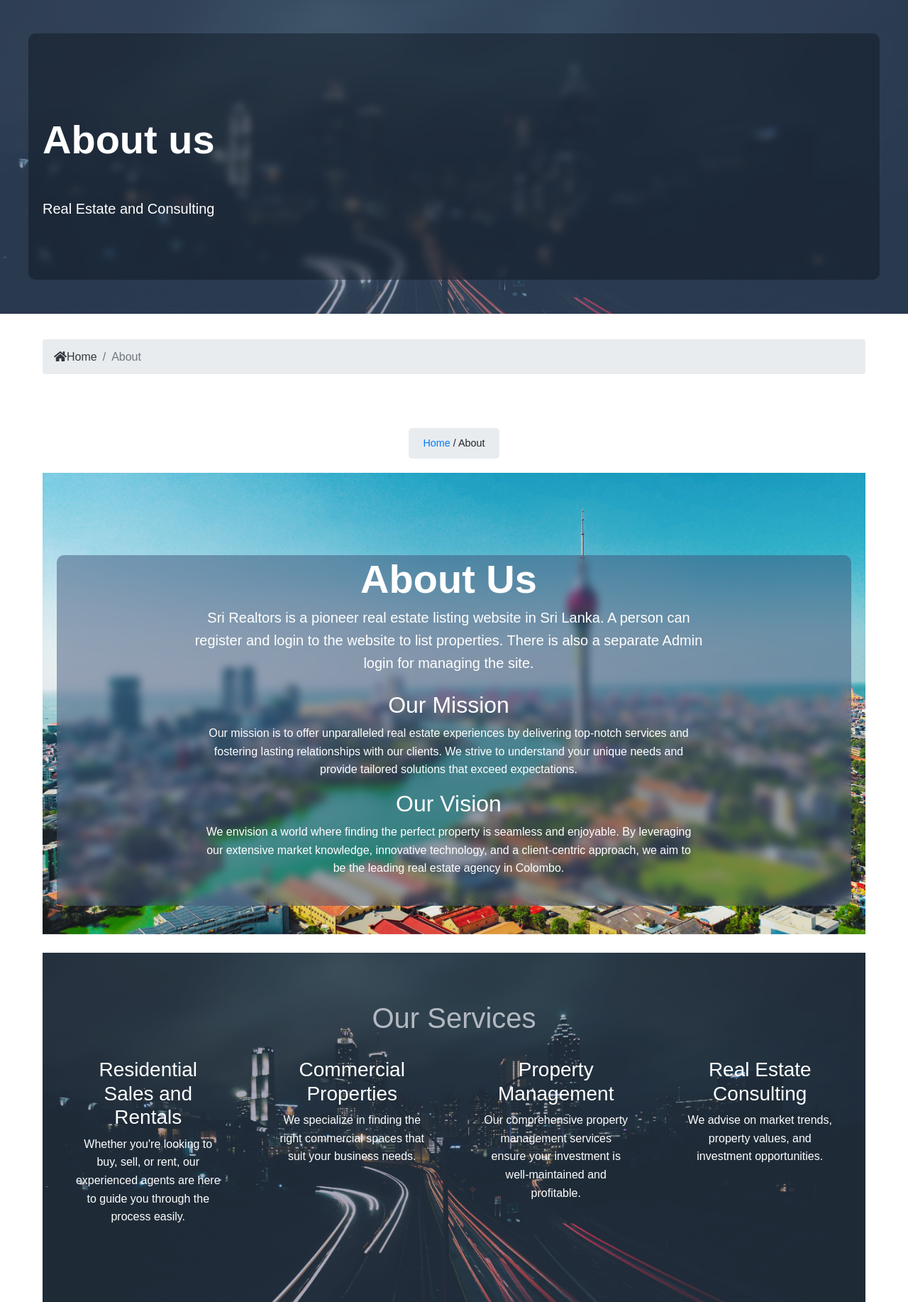
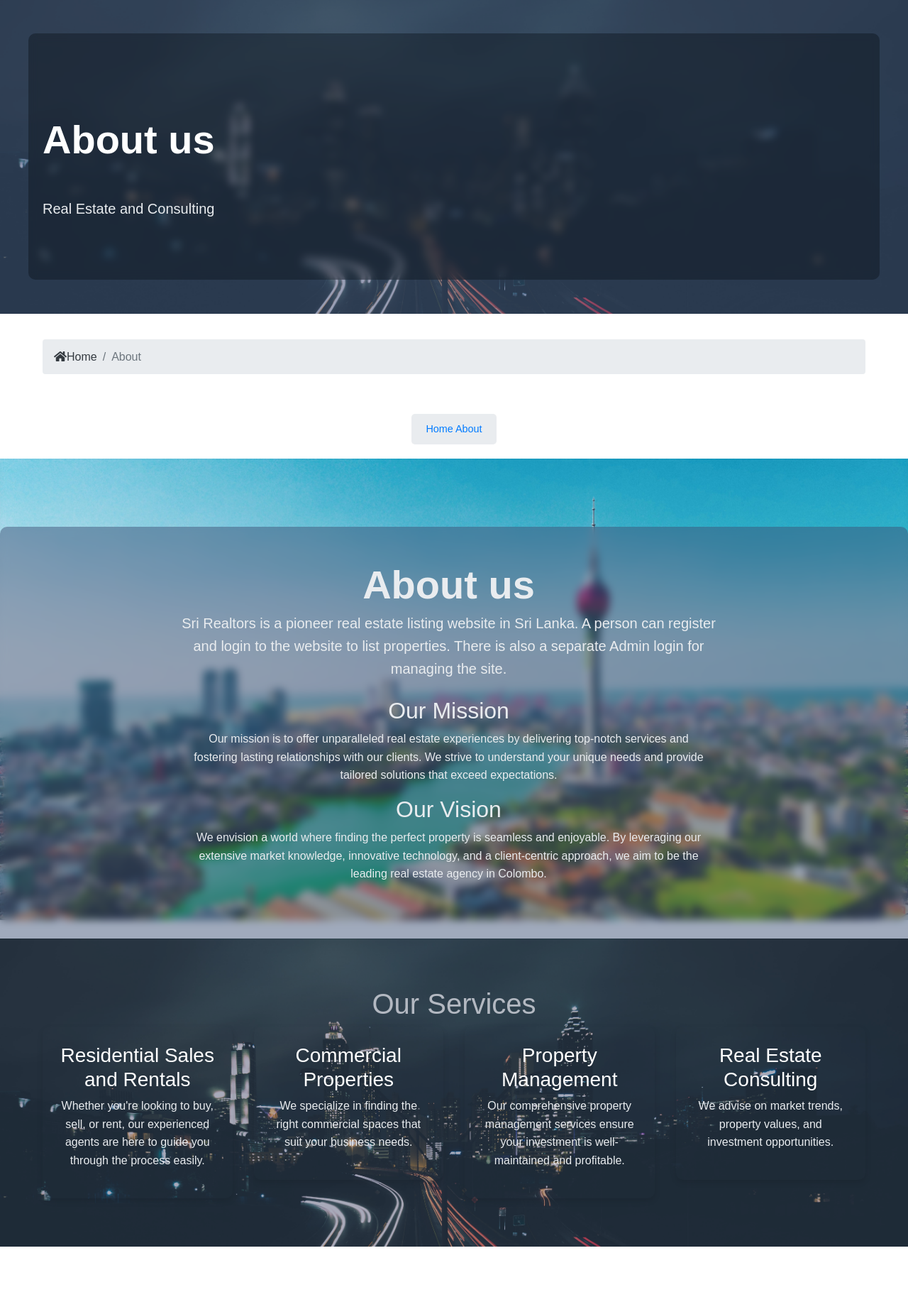
Before and after one commit to R3dkiller/BAD_Group05_Project, a Django app: page /en/about-us in a window 1280 px wide. Shown: the part 245-2079 px from the top of the page at 71% size. Run offline with Django 3.2, Linux system fonts and the light colour scheme; data comes from the database, SQL or seed files in the repository; some libraries are stand-ins or nearby versions.

Commit message:
Update about.html

```diff
--- a/templates/core/about.html
+++ b/templates/core/about.html
@@ -7,8 +7,6 @@
 {% block content %}
 
 {% include 'core/partials/_showcase_section.html' %}
-
-
 <!-- Breadcrumb -->
 <section id="bc" class="mt-3">
   <div class="container">
@@ -26,9 +24,9 @@
 <head>
   <meta charset="UTF-8">
   <meta name="viewport" content="width=device-width, initial-scale=1.0">
-  <title>About Us - Siri Retailor</title>
+  <title>About Us - [Your Company Name]</title>
+
   <style>
-
       body {
           font-family: Arial, sans-serif;
           line-height: 1.6;
@@ -70,11 +68,15 @@
       }
       h1 {
           color: white;
+
+      }
       h2 {
           color: #e9ecef;
+
       }
       h5 {
           color: #333;
+
       }
       p {
           color: #e9ecef;
@@ -87,7 +89,7 @@
           margin-top: 20px;
       }
       .service-box {
-          background-color: white;
+
           color: white;
           flex: 1;
           min-width: 250px;
@@ -103,18 +105,21 @@
   </style>
 </head>
 <body>
-  <div class="container">
+
       <div class="breadcrumbs">
-          <a href="index.html">Home</a> / About
+          <a href="index.html">Home</a>
+          <a href="about.html">About</a>
       </div>
-      <section id="showcase">
-        <div class="container text-center">
-          <div class="home-search p-0">
-            <div class="overlay round-corners p-0">
+
+<section id="showcase">
+
+        <div class="home-search p-0">
+          <div class="container"></div>
+            <div class="overlay round-corners p-5">
               <div class="row col-12 pl-0 ml-0 justify-content-center">
                 <div class="col-12 col-lg-8 p-0 text-center">
                   <h2 class="display-4 font-weight-bold mb-1">
-                    {{ _("About Us") }}
+                    {{ _("About us") }}
                   </h2>
                   <p class="lead mb-0">{{ _("Sri Realtors is a pioneer real estate listing website in Sri Lanka. A person can register and login to the website to list properties. There is also a separate Admin login for managing the site.") }}</p>
                   <section id="about-company" class="py-1 text-center">
@@ -132,7 +137,7 @@
         </div>
       </section>
       <br>
- <!-- Our Services -->
+<!-- Our Services -->
 <section id="services" class="py-5 bg-secondary text-white">
   <div class="container">
     <h1 class="text-center">{{ _("Our Services") }}</h1>
@@ -167,7 +172,6 @@
 <br>
 </body>
 
-
 {% if realtors %}
 <!-- Team -->
 <section id="team" class="py-5">
@@ -191,9 +195,6 @@
       </div>
 
       {% endfor %}
-
-
-
     </div>
 
   </div>
@@ -205,8 +206,6 @@
   <a href="{% url 'listings' %}" class="btn btn-secondary text-white btn-lg">{{ _("View Our Featured Listings") }}</a>
 </section>
 
-
-
 {% endif %}
 
 {% endblock %}
```
